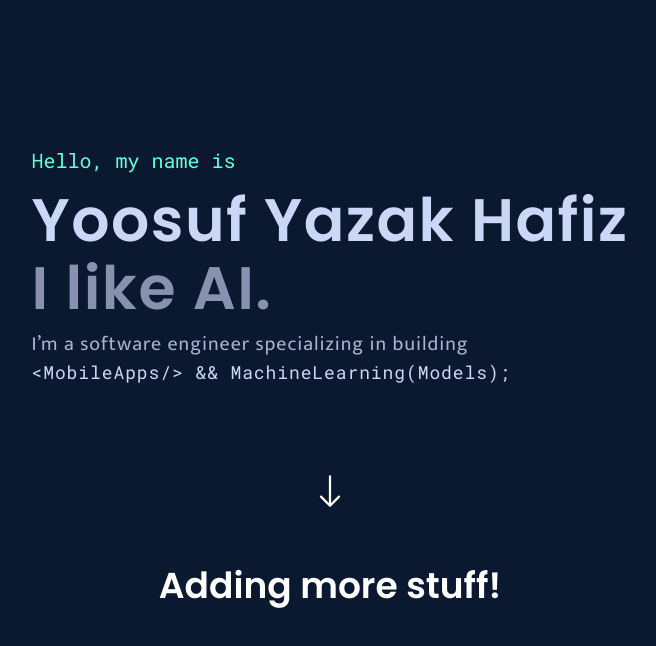
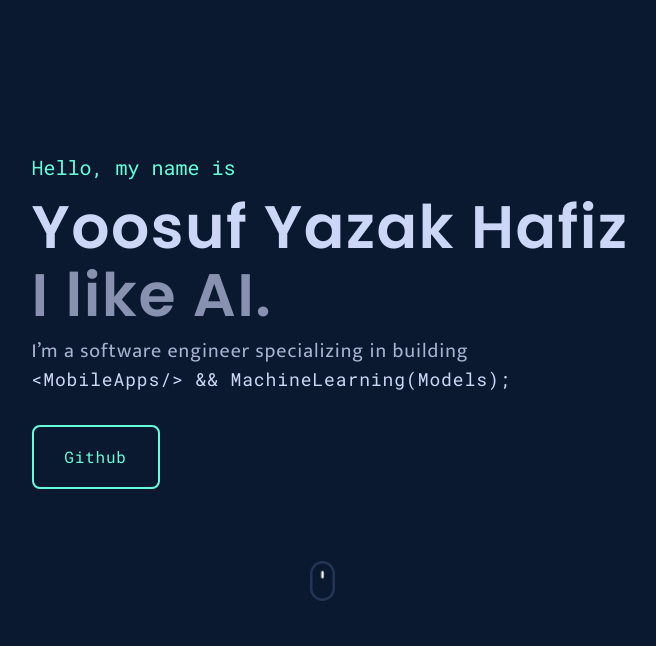
Before and after one commit to Oreofreakshake/Portfolio, a Vue app: page / in a window 1280 px wide. Shown: the top 646 px of the page, without its empty margins (310-966 px from the left). Built offline with nearby package versions, Linux system fonts and the light colour scheme.

Commit message:
added first button

```diff
--- a/src/views/Home.vue
+++ b/src/views/Home.vue
@@ -8,12 +8,45 @@
 
         <h1 class="text-xl font-mukta tracking-wider text-greyBlue text-lightslate md:mt-1 mt-2">I’m a software engineer specializing in building </h1>
         <h1 class="text-lg  tracking-wider text-greyBlue text-lightestslate font-mono md:mt-0 mt-1"> {{"<MobileApps/> && MachineLearning(Models);"}}</h1>
+        <button type="submit" class="border-2 border-green hover:border-white hover:bg-green hover:bg-opacity-10 mt-8 text-green hover:text-white w-32 h-16 rounded-lg font-mono transition-colors duration-300 tracking-wider"> Github</button>
+
+
         <!-- <h1 class="text-lg font-poppins text-slate">Currently, I'm focused on building accessible, human-centered products BML.</h1>-->
 
-          <div class="w-full text-greyBlue text-4xl mt-24 flex justify-center animate-bounce">
-          <svg stroke="text" fill="white" stroke-width="0" viewBox="0 0 16 16" class="inline-block" height="1em" width="1em" xmlns="http://www.w3.org/2000/svg"><path fill-rule="evenodd" d="M8 1a.5.5 0 0 1 .5.5v11.793l3.146-3.147a.5.5 0 0 1 .708.708l-4 4a.5.5 0 0 1-.708 0l-4-4a.5.5 0 0 1 .708-.708L7.5 13.293V1.5A.5.5 0 0 1 8 1z"></path></svg>
+          <div class="w-full text-greyBlue text-4xl mt-24 md:hidden flex justify-center animate-bounce">
+          <svg stroke="text" fill="#8892b0" stroke-width="0" viewBox="0 0 16 16" class="inline-block" height="0.8em" width="1em" xmlns="http://www.w3.org/2000/svg"><path fill-rule="evenodd" d="M8 1a.5.5 0 0 1 .5.5v11.793l3.146-3.147a.5.5 0 0 1 .708.708l-4 4a.5.5 0 0 1-.708 0l-4-4a.5.5 0 0 1 .708-.708L7.5 13.293V1.5A.5.5 0 0 1 8 1z"></path></svg>
           </div>
-          <div class="text-center text-2xl md:text-4xl font-poppins font-bold p-12 text-white">Adding more stuff! </div>
+          <div class="fle justify-center w-full mt-28 ">
+            <div class="mouse-icon invisible md:visible">
+              <svg
+                width="30"
+                height="30"
+                viewBox="0 0 30 30"
+                fill="none"
+                xmlns="http://www.w3.org/2000/svg"
+              >
+                <path
+                  fill-rule="evenodd"
+                  clip-rule="evenodd"
+                  d="M16.875 20.625V9.375C16.875 7.38588 16.0848 5.47822 14.6783 4.0717C13.2718 2.66518 11.3641 1.875 9.375 1.875C7.38588 1.875 5.47822 2.66518 4.0717 4.0717C2.66518 5.47822 1.875 7.38588 1.875 9.375V20.625C1.875 22.6141 2.66518 24.5218 4.0717 25.9283C5.47822 27.3348 7.38588 28.125 9.375 28.125C11.3641 28.125 13.2718 27.3348 14.6783 25.9283C16.0848 24.5218 16.875 22.6141 16.875 20.625ZM9.375 0C6.8886 0 4.50403 0.98772 2.74587 2.74587C0.98772 4.50403 0 6.8886 0 9.375V20.625C0 23.1114 0.98772 25.496 2.74587 27.2541C4.50403 29.0123 6.8886 30 9.375 30C11.8614 30 14.246 29.0123 16.0041 27.2541C17.7623 25.496 18.75 23.1114 18.75 20.625V9.375C18.75 6.8886 17.7623 4.50403 16.0041 2.74587C14.246 0.98772 11.8614 0 9.375 0Z"
+                  fill="#233554"
+                  class="mouse"
+                ></path>
+                <path
+                  d="M10.0379 7.39959C9.8621 7.22377 9.62364 7.125 9.375 7.125C9.12636 7.125 8.8879 7.22377 8.71209 7.39959C8.53627 7.5754 8.4375 7.81386 8.4375 8.0625V11.8125C8.4375 12.0611 8.53627 12.2996 8.71209 12.4754C8.8879 12.6512 9.12636 12.75 9.375 12.75C9.62364 12.75 9.8621 12.6512 10.0379 12.4754C10.2137 12.2996 10.3125 12.0611 10.3125 11.8125V8.0625C10.3125 7.81386 10.2137 7.5754 10.0379 7.39959Z"
+                  fill="white"
+                  class="cursor"
+                ></path>
+              </svg>
+            </div>
+          </div>
+
+
+
+
+
+
+          <!--  <div class="text-center text-2xl md:text-4xl font-poppins font-bold p-12 text-white">Adding more stuff! </div> -->
         </div>
 
       </div>
@@ -32,3 +65,72 @@ export default {
 
 }
 </script>
+
+
+<style scoped>
+.mouse-icon {
+  position:relative;
+  bottom: 0;
+  left: 50%;
+  -webkit-transform: translate(-50%, -25px);
+  -ms-transform: translate(-50%, -25px);
+  transform: translate(-50%, -25px);
+  display: inline-block;
+  height: 36px;
+}
+
+@media print, screen and (min-width: 64em) {
+  .mouse-icon {
+    height: 40px;
+    -webkit-transform: translate(-50%, -40px);
+    -ms-transform: translate(-50%, -40px);
+    transform: translate(-50%, -40px);
+  }
+}
+
+.mouse-icon svg {
+  height: 100%;
+  width: auto;
+}
+
+.mouse-icon svg .cursor {
+  -webkit-animation: mouseCursorNew;
+  animation: mouseCursorNew;
+  -webkit-animation-duration: 1.6s;
+  animation-duration: 1.6s;
+  -webkit-animation-iteration-count: infinite;
+  animation-iteration-count: infinite;
+  -webkit-animation-timing-function: ease-in-out;
+  animation-timing-function: ease-in-out;
+}
+
+@-webkit-keyframes mouseCursorNew {
+  0% {
+    -webkit-transform: translate(0, 0);
+    transform: translate(0, 0);
+    opacity: 1;
+  }
+
+  100% {
+    -webkit-transform: translate(0, 10px);
+    transform: translate(0, 10px);
+    opacity: 0;
+  }
+}
+
+@keyframes mouseCursorNew {
+  0% {
+    -webkit-transform: translate(0, 0);
+    transform: translate(0, 0);
+    opacity: 1;
+  }
+
+  100% {
+    -webkit-transform: translate(0, 10px);
+    transform: translate(0, 10px);
+    opacity: 0;
+  }
+}
+
+
+</style>
```
Also changed, not shown: src/router/index.js (+14 -13 lines).
